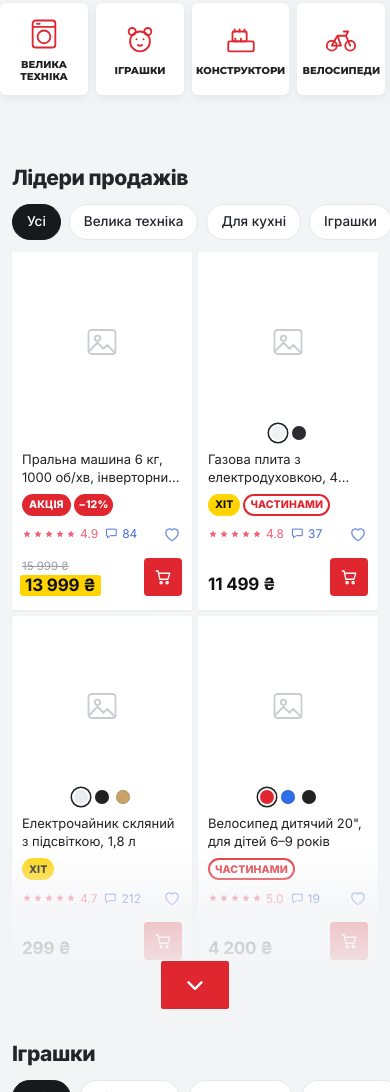
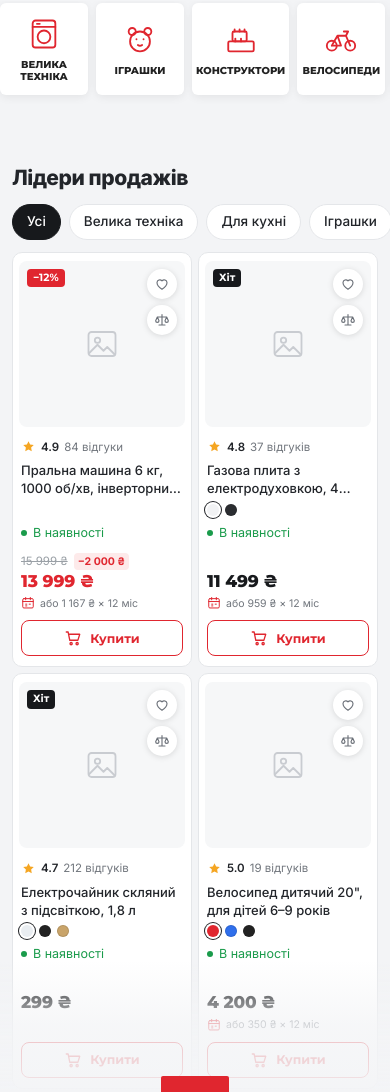
Before and after one commit to arikpromax/vsedjadomy, a plain HTML site: page index.html in a window 390 px wide. Shown: the part 530-1622 px from the top of the page. Drawn offline with Linux system fonts and the light colour scheme.

Commit message:
Власна картка товару замість Allo-подібної; порівняння з лічильником у шапці
Co-Authored-By: Claude Opus 5.5 <noreply@anthropic.com>

```diff
--- a/index.html
+++ b/index.html
@@ -72,6 +72,7 @@
       <small>Нова Одеса, Центральна, 172</small>
     </div>
     <button class="hd__call">Передзвоніть мені</button>
+    <a class="hd__ic hd__ic--cmp" href="#"><svg class="ic"><use href="#i-scales"/></svg><i data-n="0">0</i><span>Порівняння</span></a>
     <a class="hd__ic hd__ic--user" href="#"><svg class="ic"><use href="#i-user"/></svg><span>Кабінет</span></a>
     <a class="hd__ic hic--cart" href="#"><svg class="ic"><use href="#i-cart"/></svg><i>0</i><span>Кошик</span></a>
   </div>
--- a/script.js
+++ b/script.js
@@ -37,31 +37,44 @@ var PRODUCTS = {
 };
 
 function money(n) { return String(n).replace(/\B(?=(\d{3})+(?!\d))/g, ' ') + ' ₴'; }
-function tag(t) {
-  if (t === 'sale') return '<span class="tg tg--sale"><svg class="ic"><use href="#i-gift"/></svg>Акція</span>';
-  if (t === 'hit') return '<span class="tg tg--hit">Хіт</span>';
-  if (t === 'new') return '<span class="tg tg--new">Новинка</span>';
-  if (t === 'parts') return '<span class="tg tg--parts">Частинами</span>';
-  if (t.indexOf('pct:') === 0) return '<span class="tg tg--pct">' + t.slice(4) + '</span>';
-  return '';
+function plural(n, one, few, many) {
+  var a = n % 10, b = n % 100;
+  if (a === 1 && b !== 11) return one;
+  if (a >= 2 && a <= 4 && (b < 12 || b > 14)) return few;
+  return many;
 }
-function stars() { var s = ''; for (var i = 0; i < 5; i++) s += '<svg class="st"><use href="#i-star"/></svg>'; return s; }
 function card(x) {
+  var t = x.t || [];
+  var badges = [];
+  var pct = t.filter(function (v) { return v.indexOf('pct:') === 0; })[0];
+  if (pct) badges.push('<span class="bd">' + pct.slice(4) + '</span>');
+  else if (t.indexOf('sale') > -1) badges.push('<span class="bd">Акція</span>');
+  if (t.indexOf('hit') > -1) badges.push('<span class="bd bd--hit">Хіт</span>');
+  if (t.indexOf('new') > -1) badges.push('<span class="bd bd--new">Новинка</span>');
+  var parts = t.indexOf('parts') > -1 || x.p >= 3000;
   return '<article class="pc">' +
-    '<a href="#" class="pc__img ph"><svg class="ic"><use href="#i-img"/></svg></a>' +
+    '<div class="pc__media">' +
+      '<a href="#" class="pc__img ph"><svg class="ic"><use href="#i-img"/></svg></a>' +
+      '<div class="pc__badges">' + badges.join('') + '</div>' +
+      '<div class="pc__btns">' +
+        '<button class="pc-fav" aria-label="В обране"><svg class="ic"><use href="#i-heart"/></svg></button>' +
+        '<button class="pc-cmp" aria-label="Порівняти"><svg class="ic"><use href="#i-scales"/></svg></button>' +
+      '</div>' +
+    '</div>' +
+    '<div class="pc__rate"><svg class="pc__star"><use href="#i-star"/></svg><b>' + x.r.toFixed(1) + '</b><span>' + x.c + ' ' + plural(x.c, 'відгук', 'відгуки', 'відгуків') + '</span></div>' +
+    '<h3><a href="#">' + x.n + '</a></h3>' +
     '<div class="pc__col">' + (x.col || []).map(function (c, i) { return '<i' + (i ? '' : ' class="on"') + ' style="background:' + c + '"></i>'; }).join('') + '</div>' +
-    '<h3><a href="#">' + x.n + '</a></h3>' +
-    '<div class="pc__tags">' + (x.t || []).map(tag).join('') + '</div>' +
-    '<div class="pc__meta"><span class="pc__stars">' + stars() + '</span><span class="pc__rate">' + x.r.toFixed(1) + '</span>' +
-      '<span class="pc__rev"><svg class="ic"><use href="#i-chat"/></svg>' + x.c + '</span>' +
-      '<span class="pc__act"><button class="pc-cmp" aria-label="Порівняти"><svg class="ic"><use href="#i-scales"/></svg></button>' +
-      '<button class="pc-fav" aria-label="В обране"><svg class="ic"><use href="#i-heart"/></svg></button></span></div>' +
-    '<div class="pc__foot"><div class="pc__price"><s>' + (x.o ? money(x.o) : '') + '</s><b' + (x.o ? ' class="hot"' : '') + '>' + money(x.p) + '</b></div>' +
-      '<button class="buy" data-name="' + x.n.replace(/"/g, '&quot;') + '" aria-label="Купити"><svg class="ic"><use href="#i-cart"/></svg></button></div>' +
+    '<span class="pc__stock">В наявності</span>' +
+    '<div class="pc__cost">' +
+      (x.o ? '<div class="pc__old"><s>' + money(x.o) + '</s><em>−' + money(x.o - x.p) + '</em></div>' : '<div class="pc__old"></div>') +
+      '<b' + (x.o ? ' class="is-sale"' : '') + '>' + money(x.p) + '</b>' +
+      '<span class="pc__parts">' + (parts ? '<svg class="ic"><use href="#i-parts"/></svg>або ' + money(Math.ceil(x.p / 12)) + ' × 12 міс' : '') + '</span>' +
+    '</div>' +
+    '<button class="pc__buy" data-name="' + x.n.replace(/"/g, '&quot;') + '"><svg class="ic"><use href="#i-cart"/></svg>Купити</button>' +
     '</article>';
 }
 
-// render grids, collapse to the first row with a fade + red arrow (as on Allo)
+// render grids, collapsed to two rows with a fade + red arrow
 document.querySelectorAll('.grid[data-list]').forEach(function (grid) {
   grid.innerHTML = (PRODUCTS[grid.dataset.list] || []).map(card).join('');
   var wrap = document.createElement('div');
@@ -162,12 +175,13 @@ document.querySelectorAll('.grid[data-list]').forEach(function (grid) {
     clearTimeout(tt);
     tt = setTimeout(function () { toast.classList.remove('on'); }, 1800);
   }
-  var count = 0;
+  var count = 0, cmp = 0;
+  var cmpBadge = document.querySelectorAll('.hd__ic--cmp i');
   var badges = document.querySelectorAll('.hic--cart i, .tab-cart i');
   function paint() { badges.forEach(function (i) { i.textContent = count; i.dataset.n = count; }); }
   paint();
   document.addEventListener('click', function (e) {
-    var b = e.target.closest('.buy');
+    var b = e.target.closest('.buy, .pc__buy');
     if (b) {
       count++;
       paint();
@@ -181,7 +195,14 @@ document.querySelectorAll('.grid[data-list]').forEach(function (grid) {
     var f = e.target.closest('.pc-fav');
     if (f) { f.classList.toggle('on'); say(f.classList.contains('on') ? 'Додано в обране' : 'Прибрано з обраного'); return; }
     var m = e.target.closest('.pc-cmp');
-    if (m) { m.classList.toggle('on'); say(m.classList.contains('on') ? 'Додано до порівняння' : 'Прибрано з порівняння'); return; }
+    if (m) {
+      m.classList.toggle('on');
+      var on = m.classList.contains('on');
+      cmp += on ? 1 : -1;
+      cmpBadge.forEach(function (i) { i.textContent = cmp; i.dataset.n = cmp; });
+      say(on ? 'Додано до порівняння (' + cmp + ')' : 'Прибрано з порівняння');
+      return;
+    }
     var s = e.target.closest('.pills span');
     if (s) s.parentNode.querySelectorAll('span').forEach(function (x) { x.classList.toggle('on', x === s); });
   });
--- a/style.css
+++ b/style.css
@@ -546,3 +546,60 @@ ul{list-style:none}
 .first__main{min-width:0}
 @media (max-width:1000px){.first{grid-template-columns:minmax(0,1fr)}}
 @media (max-width:760px){.tiles-wrap{margin:2px -12px 0}.tiles-wrap .tiles{padding:2px 12px 6px}}
+
+/* ===== own product card (not Allo) ===== */
+.pc{border:1px solid var(--line);border-radius:12px;padding:10px 12px 14px;box-shadow:none;transition:border-color .2s,box-shadow .2s,transform .2s}
+.pc:hover{border-color:var(--accent);box-shadow:0 14px 30px -16px rgba(224,38,47,.45);transform:translateY(-2px);z-index:2}
+.pc__media{position:relative;margin:0 -2px 12px}
+.pc .pc__img{display:flex;aspect-ratio:1;border-radius:8px;background:#f6f7f8}
+.pc__badges{position:absolute;left:8px;top:8px;display:flex;flex-direction:column;align-items:flex-start;gap:4px}
+.bd{display:inline-block;padding:5px 8px;border-radius:4px;background:var(--accent);color:#fff;font:700 12px/1 'Montserrat',sans-serif}
+.bd--hit{background:var(--ink)}
+.bd--new{background:#1a9b4b}
+.pc__btns{position:absolute;right:8px;top:8px;display:flex;flex-direction:column;gap:6px}
+.pc__btns .pc-fav,.pc__btns .pc-cmp{display:grid;place-items:center;width:34px;height:34px;border-radius:50%;background:#fff;color:#6b7078;box-shadow:0 1px 6px rgba(0,0,0,.13);transition:color .2s,background .2s}
+.pc__btns .ic{width:18px;height:18px;stroke-width:1.7}
+.pc__btns button:hover{color:var(--accent)}
+.pc__btns .pc-fav.on{color:var(--accent)}
+.pc__btns .pc-fav.on .ic{fill:var(--accent)}
+.pc__btns .pc-cmp.on{background:var(--accent);color:#fff}
+.pc__rate{display:flex;align-items:center;gap:5px;font-size:12.5px;color:var(--muted)}
+.pc__star{width:15px;height:15px;fill:#f5a623}
+.pc__rate b{color:var(--text);font-weight:600}
+.pc h3{font:500 14.5px/1.4 var(--f);color:var(--text);min-height:40px;margin:6px 0 6px;display:-webkit-box;-webkit-line-clamp:2;-webkit-box-orient:vertical;overflow:hidden}
+.pc .pc__col{justify-content:flex-start;gap:6px;height:14px;margin:0 0 6px}
+.pc .pc__col i{width:12px;height:12px}
+.pc .pc__col i.on{box-shadow:0 0 0 2px #fff,0 0 0 3px #1d1f23}
+.pc__stock{display:flex;align-items:center;gap:6px;font-size:12.5px;color:#1a9b4b}
+.pc__stock::before{content:"";width:6px;height:6px;border-radius:50%;background:currentColor}
+.pc__cost{margin-top:auto;padding-top:10px}
+.pc__old{display:flex;align-items:center;gap:6px;min-height:20px}
+.pc__old s{font-size:13px;color:#9aa0a6}
+.pc__old em{font-style:normal;font-size:11.5px;font-weight:700;color:var(--accent);background:var(--accent-l);padding:2px 6px;border-radius:4px}
+.pc__cost b{display:block;font:800 22px/1.15 'Montserrat',sans-serif;color:var(--ink);white-space:nowrap;letter-spacing:-.01em}
+.pc__cost b.is-sale{color:var(--accent)}
+.pc__parts{display:flex;align-items:center;gap:5px;min-height:18px;margin-top:3px;font-size:12px;color:var(--muted);white-space:nowrap}
+.pc__parts .ic{width:14px;height:14px;color:var(--accent)}
+.pc__buy{display:flex;align-items:center;justify-content:center;gap:8px;width:100%;height:42px;margin-top:12px;border:1.5px solid var(--accent);border-radius:8px;background:#fff;color:var(--accent);font:700 14px 'Montserrat',sans-serif;transition:background .2s,color .2s}
+.pc__buy .ic{width:18px;height:18px}
+.pc__buy:hover,.pc:hover .pc__buy{background:var(--accent);color:#fff}
+.pc__buy.done{background:#1a9b4b!important;border-color:#1a9b4b;color:#fff!important}
+.hd__ic--cmp i[data-n="0"]{display:none}
+@container (max-width:200px){
+  .pc h3{font-size:13px;min-height:36px}
+  .pc__btns .pc-fav,.pc__btns .pc-cmp{width:30px;height:30px}
+  .pc__btns .ic{width:16px;height:16px}
+  .bd{font-size:10.5px;padding:4px 6px}
+  .pc__rate{font-size:11.5px}
+  .pc__cost b{font-size:17px}
+  .pc__old s{font-size:11.5px}
+  .pc__old em{font-size:10.5px;padding:1px 4px}
+  .pc__parts{font-size:10.5px}
+  .pc__buy{height:36px;font-size:12.5px;margin-top:8px}
+}
+@media (max-width:760px){
+  .pc{padding:8px 8px 10px;border-radius:10px}
+  .pc:hover{transform:none}
+  .hd__ic--cmp{order:5}
+  .hd__ic--cmp i{top:auto;bottom:-6px;right:-8px;min-width:18px;height:18px;font-size:10.5px;line-height:18px}
+}
```
